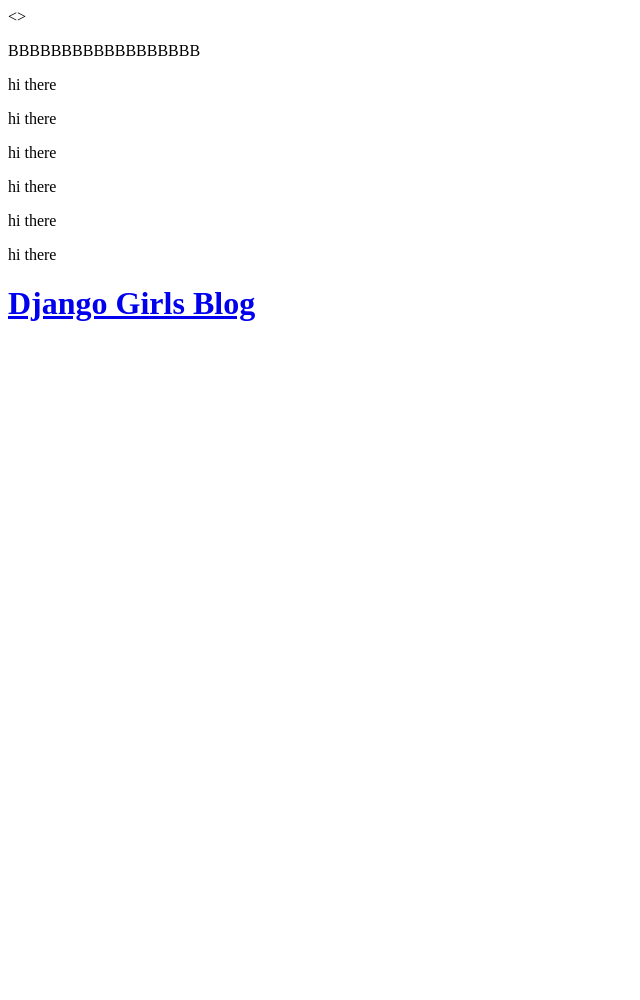
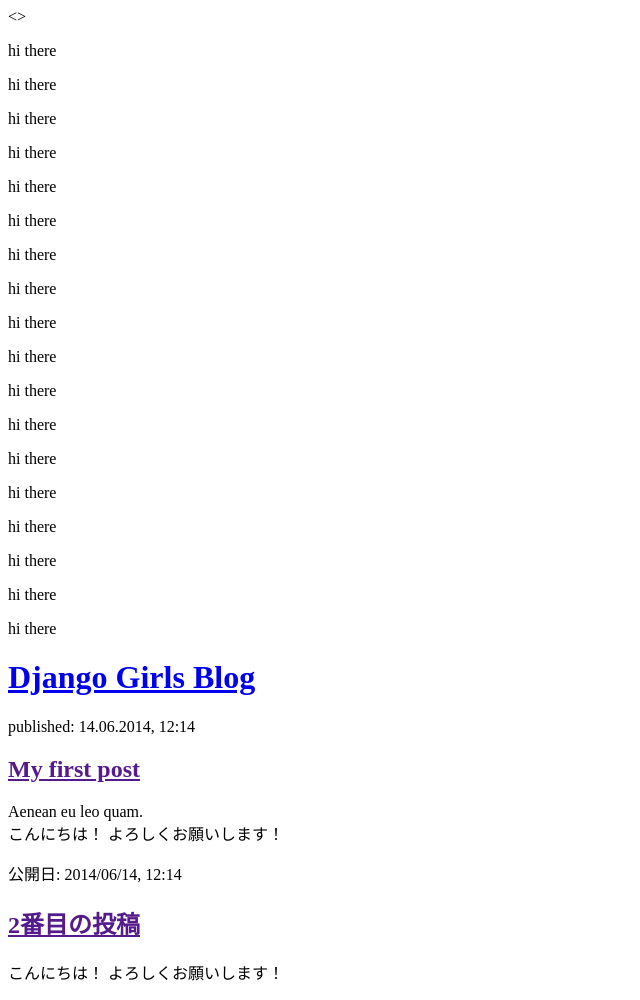
Before and after one commit to noduaki/my-blog, a Django app: page / in a window 1280 px wide. Shown: the whole page, without its empty margins (0-640 px from the left). Before the commit the page ends 321 px from the top, so only its background shows below. Run offline with Django 5.2, Linux system fonts and the light colour scheme; data that the repository does not hold is empty.

Commit message:
Changed the HTML

```diff
--- a/blog/templates/blog/post_list.html
+++ b/blog/templates/blog/post_list.html
@@ -3,8 +3,18 @@
     <title>Ola blog</title>
   </head>
   <body>
-
-    <p>BBBBBBBBBBBBBBBBBB</p>
+    <p>hi there</p>
+    <p>hi there</p>
+    <p>hi there</p>
+    <p>hi there</p>
+    <p>hi there</p>
+    <p>hi there</p>
+    <p>hi there</p>
+    <p>hi there</p>
+    <p>hi there</p>
+    <p>hi there</p>
+    <p>hi there</p>
+    <p>hi there</p>
     <p>hi there</p>
     <p>hi there</p>
     <p>hi there</p>
@@ -18,17 +28,17 @@
         <div>
             <h1><a href="/">Django Girls Blog</a></h1>
         </div>
-        {% for post in posts %}
-         <div>
-              <p>published: {{ post.published_date }}</p>
-              <h2><a href="">{{ post.title }}</a></h2>
-              <p>{{ post.text|linebreaksbr }}</p>
-          </div>
 
-        {% endfor %}
+        <div>
+            <p>published: 14.06.2014, 12:14</p>
+            <h2><a href="">My first post</a></h2>
+            <p>Aenean eu leo quam. <br>こんにちは！ よろしくお願いします！ </p>
+        </div>
 
+        <div>
+            <p>公開日: 2014/06/14, 12:14</p>
+            <h2><a href="">2番目の投稿</a></h2>
+            <p> こんにちは！ よろしくお願いします！ </p>
+        </div>
     </body>
-
-
-
 </html>
```
